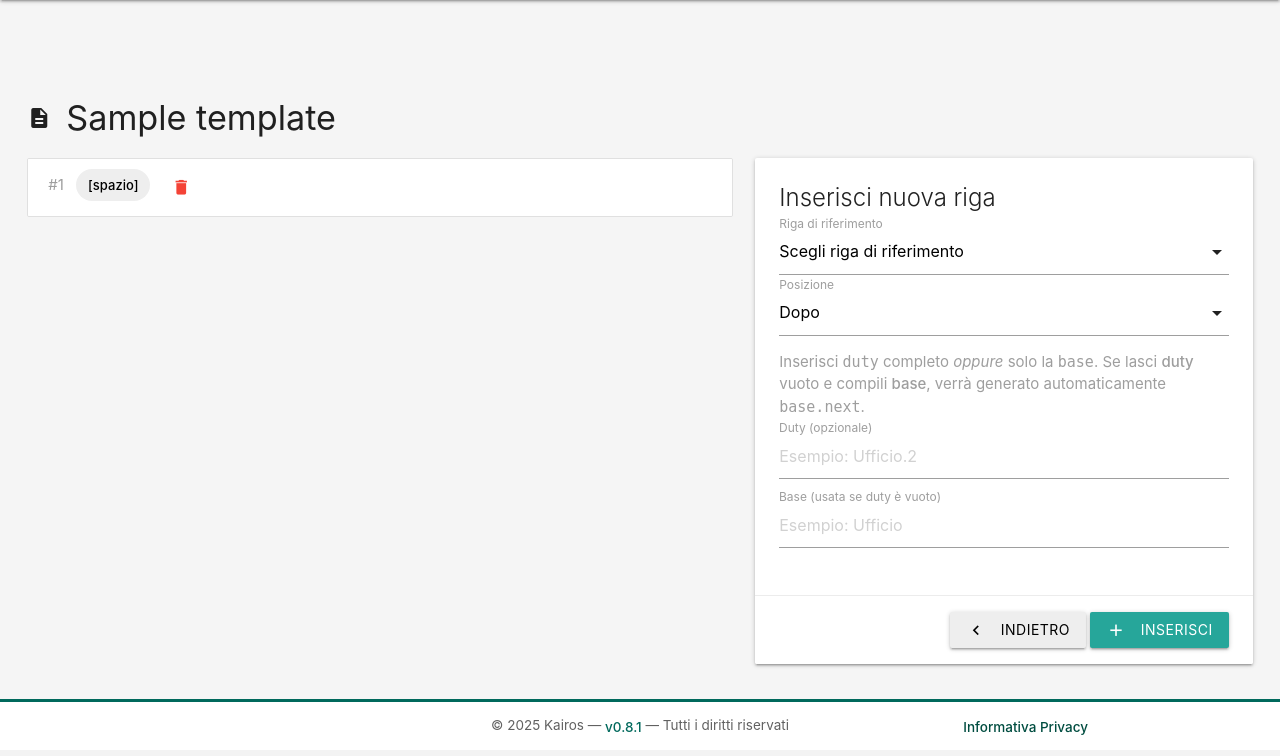
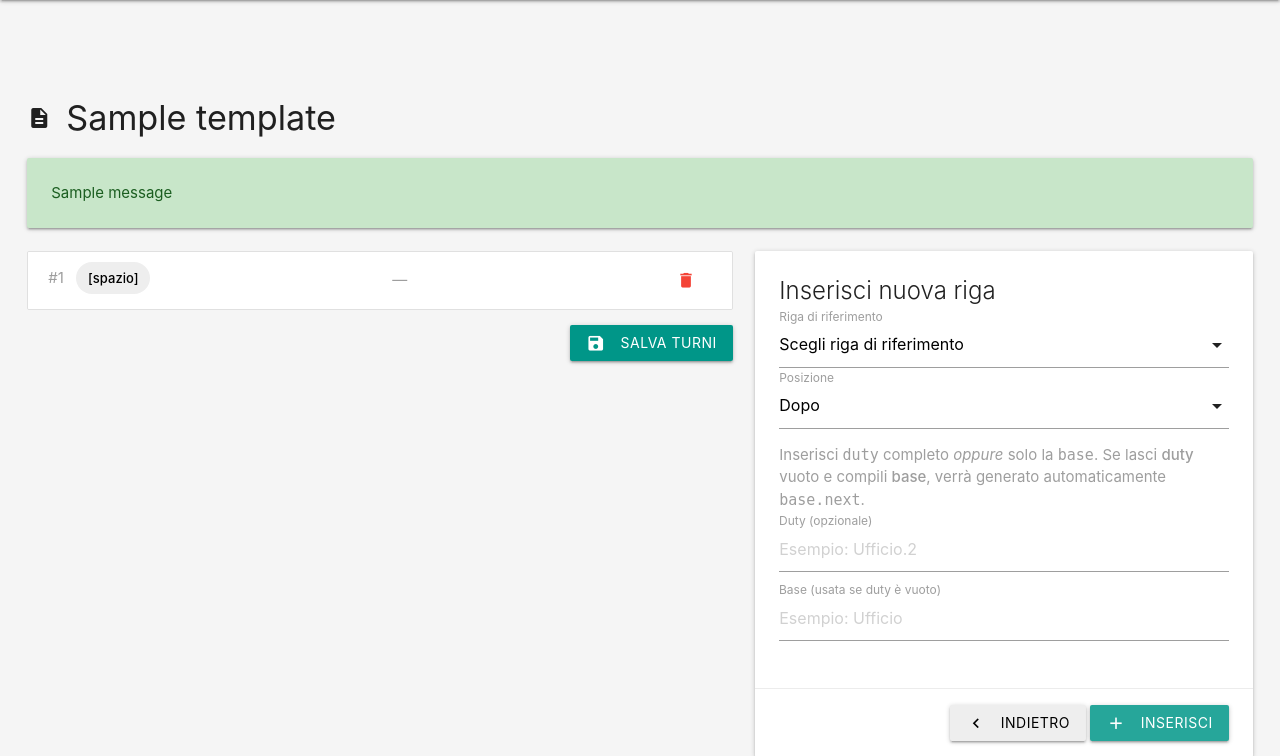
Before and after one commit to darkkillex/shiftplanner, a Django app: page /templates/1/ in a window 1280 px wide. Shown: the part 64-820 px from the top of the page. Before the commit the page ends 799 px from the top, so only its background shows below. Run offline with Django 5.2, Linux system fonts and the light colour scheme; a user stored in the database is signed in; tables that the repository leaves empty hold one stand-in row (values such as "Sample post"); one stand-in notice (Sample message) is shown.

Commit message:
feat(template): editing turni per mansione in template_detail + propagazione completa

```diff
--- a/core/views.py
+++ b/core/views.py
@@ -1077,10 +1077,106 @@ def template_create(request):
 
 @login_required
 @user_passes_test(_is_staff_or_superuser)
+@transaction.atomic
 def template_detail(request, pk):
-    """Visualizza un template e le sue righe."""
-    template = get_object_or_404(Template.objects.prefetch_related("rows"), pk=pk)
-    return render(request, "template_detail.html", {"template": template})
+    """
+    Dettaglio template + associazione turno strutturale per ciascuna mansione.
+
+    - Per ogni riga NON spacer è obbligatorio scegliere un turno al salvataggio.
+    - Salva su TemplateRow.shift_type.
+    - Propaga su PlanRow.shift_type per tutti i piani che usano il template.
+    - Allinea anche Assignment.shift_type per le assegnazioni delle righe interessate.
+    """
+    template = get_object_or_404(
+        Template.objects.prefetch_related("rows"),
+        pk=pk
+    )
+
+    shift_types = list(ShiftType.objects.order_by("id"))
+
+    if request.method == "POST":
+        # 1) validazione: tutte le mansioni devono avere un turno
+        missing_rows = []
+        for row in template.rows.all().order_by("order", "id"):
+            if row.is_spacer:
+                continue
+            field_name = f"row_shift_{row.id}"
+            shift_id = (request.POST.get(field_name) or "").strip()
+            if not shift_id:
+                missing_rows.append(row)
+
+        if missing_rows:
+            messages.error(
+                request,
+                "Ogni mansione deve avere un turno associato prima di salvare."
+            )
+            return render(request, "template_detail.html", {
+                "template": template,
+                "shift_types": shift_types,
+                "missing_rows": missing_rows,
+            })
+
+        # 2) salva i turni sulle TemplateRow
+        for row in template.rows.all().order_by("order", "id"):
+            if row.is_spacer:
+                # per sicurezza: nessun turno sui separatori
+                if row.shift_type_id is not None:
+                    row.shift_type = None
+                    row.save(update_fields=["shift_type"])
+                continue
+
+            field_name = f"row_shift_{row.id}"
+            shift_id = int(request.POST.get(field_name))
+            if row.shift_type_id != shift_id:
+                row.shift_type_id = shift_id
+                row.save(update_fields=["shift_type"])
+
+        # 3) propaga sui PlanRow
+        plans = list(Plan.objects.filter(template=template).prefetch_related("rows"))
+
+        for plan in plans:
+            rows_by_order = {pr.order: pr for pr in plan.rows.all()}
+            for tr in template.rows.all().order_by("order", "id"):
+                pr = rows_by_order.get(tr.order)
+                if not pr:
+                    continue
+
+                # sugli spacer non mettiamo turno
+                new_shift_id = tr.shift_type_id if not tr.is_spacer else None
+
+                if pr.shift_type_id != new_shift_id:
+                    pr.shift_type_id = new_shift_id
+                    pr.save(update_fields=["shift_type_id"])
+
+        # 4) allinea anche Assignment.shift_type in base al turno strutturale della riga
+        for plan in plans:
+            # ricalcola le righe dopo l'update
+            for pr in plan.rows.all():
+                if pr.is_spacer:
+                    continue
+                duty_name = (pr.duty or "").strip()
+                if not duty_name:
+                    continue
+                # aggiorna tutte le assignment di quella mansione nel piano
+                Assignment.objects.filter(
+                    plan=plan,
+                    profession__name=duty_name
+                ).update(shift_type_id=pr.shift_type_id)
+
+        messages.success(
+            request,
+            "Turni associati alle mansioni, propagati ai piani e aggiornate le assegnazioni."
+        )
+        return redirect("template_detail", pk=template.pk)
+
+    # GET
+    return render(request, "template_detail.html", {
+        "template": template,
+        "shift_types": shift_types,
+        "missing_rows": [],
+    })
+
+
 
 @login_required
 @user_passes_test(_is_staff_or_superuser)
--- a/templates/template_detail.html
+++ b/templates/template_detail.html
@@ -13,15 +13,38 @@
     </h4>
   </div>
 
-<!-- Lista righe template -->
+  {% if messages %}
+    <div class="col s12">
+      {% for message in messages %}
+        <div class="card-panel {% if message.tags == 'error' %}red lighten-4 red-text text-darken-4{% elif message.tags == 'success' %}green lighten-4 green-text text-darken-4{% else %}grey lighten-4{% endif %}">
+          {{ message }}
+        </div>
+      {% endfor %}
+    </div>
+  {% endif %}
+
+  {% if missing_rows %}
+    <div class="col s12">
+      <div class="card-panel red lighten-4 red-text text-darken-4">
+        <strong>Attenzione:</strong> alcune mansioni non hanno un turno selezionato.
+        Seleziona un turno per ogni mansione prima di salvare.
+      </div>
+    </div>
+  {% endif %}
+
+  <!-- Lista righe template + select turni -->
   <div class="col s12 m7">
+    <form method="post">
+      {% csrf_token %}
       <ul class="collection" id="tpl-rows">
         {% for r in template.rows.all|dictsort:"order" %}
           <li class="collection-item valign-wrapper"
               data-row-id="{{ r.id }}"
               data-duty="{{ r.duty }}"
               data-template-id="{{ template.id }}">
-          <div class="left">
+
+            <!-- parte sinistra: numero + mansione/spazio -->
+            <div class="left" style="flex:1 1 auto;">
               <span class="grey-text">#{{ r.order }}</span>
               {% if r.is_spacer %}
                 <span class="chip grey lighten-3 black-text" style="margin-left:8px">[spazio]</span>
@@ -30,7 +53,26 @@
               {% endif %}
             </div>
 
-          <div class="right">
+            <!-- select turno strutturale (solo se non spacer) -->
+            <div style="flex:0 0 260px; margin-right:8px;">
+              {% if r.is_spacer %}
+                <span class="grey-text">—</span>
+              {% else %}
+                <select class="browser-default"
+                        name="row_shift_{{ r.id }}">
+                  <option value="">-- seleziona turno --</option>
+                  {% for s in shift_types %}
+                    <option value="{{ s.id }}"
+                            {% if r.shift_type_id == s.id %}selected{% endif %}>
+                      {{ s.code }} — {{ s.label }}
+                    </option>
+                  {% endfor %}
+                </select>
+              {% endif %}
+            </div>
+
+            <!-- pulsante elimina (JS) -->
+            <div class="right" style="flex:0 0 auto;">
               <button type="button"
                       class="btn-flat red-text js-row-delete"
                       data-template-id="{{ template.id }}"
@@ -44,10 +86,16 @@
           <li class="collection-item">Nessuna riga nel template.</li>
         {% endfor %}
       </ul>
+
+      <div class="right-align" style="margin-top:10px;">
+        <button type="submit" class="btn waves-effect teal">
+          <i class="material-icons left">save</i>Salva turni
+        </button>
+      </div>
+    </form>
   </div>
 
-
-  <!-- Form inserimento riga -->
+  <!-- Form inserimento riga (resta invariato, usa ancora template_detail.js) -->
   <div class="col s12 m5">
     <div class="card">
       <div class="card-content">
@@ -92,7 +140,7 @@
         <a class="btn grey lighten-3 black-text" href="{% url 'templates_area' %}">
           <i class="material-icons left">chevron_left</i>Indietro
         </a>
-        <button id="btn-insert" class="btn waves-effect">
+        <button id="btn-insert" type="button" class="btn waves-effect">
           <i class="material-icons left">add</i>Inserisci
         </button>
       </div>
```
Lines whose indentation alone changed are shown as unchanged.
